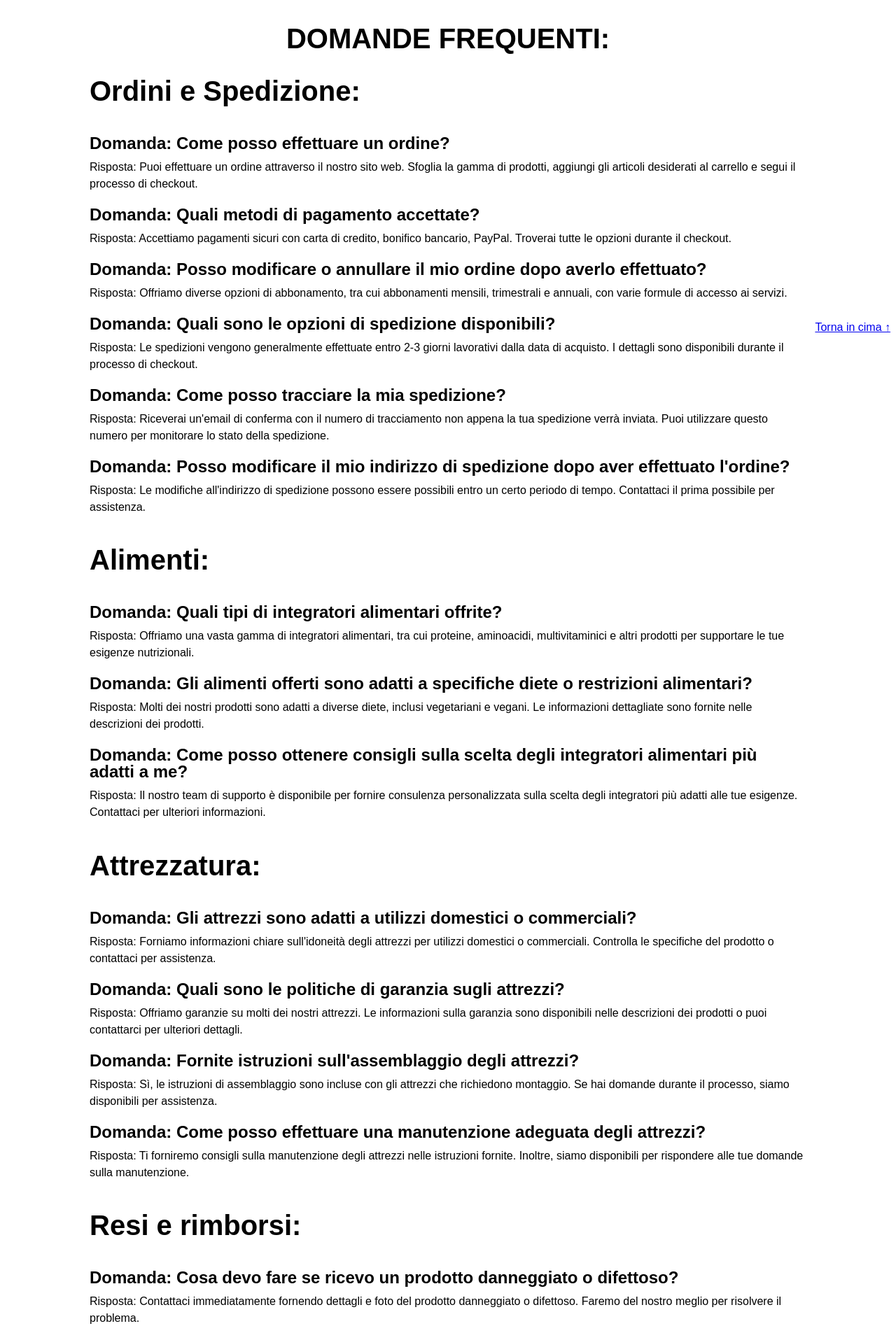
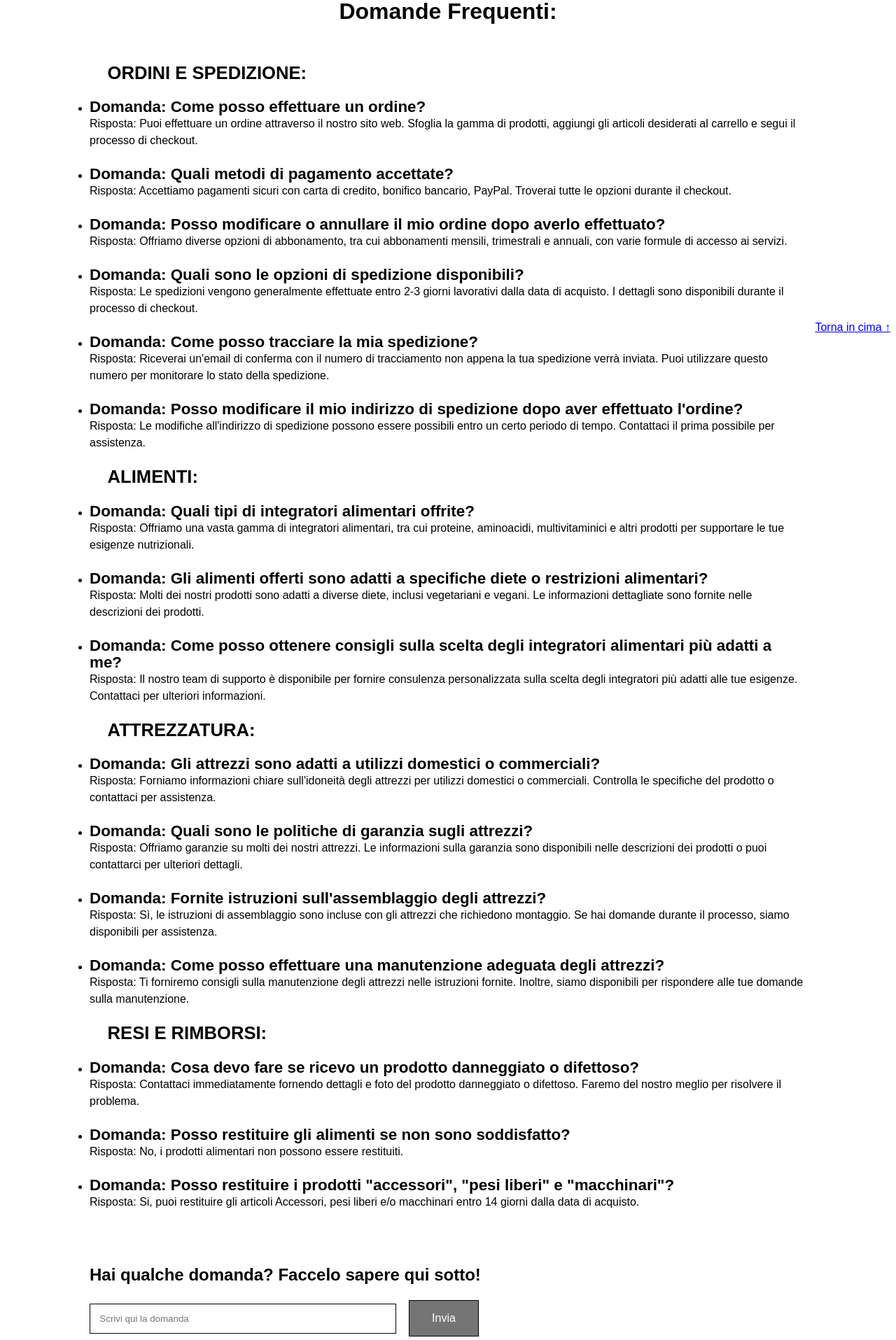
Before and after one commit to TecWeb2024/main, a PHP site: page /faq.html in a window 1280 px wide. Shown: the part 280-2195 px from the top of the page at 70% size. Run offline with PHP 8.4, Linux system fonts and the light colour scheme.

Commit message:
FAQ + CSS

```diff
--- a/faq.html
+++ b/faq.html
@@ -6,7 +6,6 @@
   <meta name="keywords" content="Olympo Fitness, palestra, negozio palestra, FAQ, domande e risposte, pesi liberi , macchinari palestra, macchinari, nutrizione, accessori palestra">
   <meta name="author" content="Olympo Fitness">
   <link rel="stylesheet" href="style.css">
-  <link rel="stylesheet" href="faqStyle.css">
 </head>
 <body>
   <header>
@@ -34,110 +33,122 @@
   <!-- POSSIBILE PAGINA FAQ, da modificare dopo con le nostre informazioni-->
   <main id="content">
 
+  <section id="faq">
+    <h1>Domande Frequenti:</h1>
+
+    <!-- Domande Generali -->
+    <ul>
+    <h2 class="type_Questions">Ordini e Spedizione:</h2>
+
+    <li class="question">
+      <h2>Domanda: Come posso effettuare un ordine?</h2>
+      <p>Risposta: Puoi effettuare un ordine attraverso il nostro sito web. Sfoglia la gamma di prodotti, aggiungi gli articoli desiderati al carrello e segui il processo di checkout.</p>
+    </li>
+
+    <li class="question">
+      <h2>Domanda: Quali metodi di pagamento accettate?</h2>
+      <p>Risposta: Accettiamo pagamenti sicuri con carta di credito, bonifico bancario, PayPal. Troverai tutte le opzioni durante il checkout.</p>
+    </li>
+
+    <li class="question">
+      <h2>Domanda: Posso modificare o annullare il mio ordine dopo averlo effettuato?</h2>
+      <p>Risposta: Offriamo diverse opzioni di abbonamento, tra cui abbonamenti mensili, trimestrali e annuali, con varie formule di accesso ai servizi.</p>
+    </li>
+
+    <li class="question">
+      <h2>Domanda: Quali sono le opzioni di spedizione disponibili?</h2>
+      <p>Risposta: Le spedizioni vengono generalmente effettuate entro 2-3 giorni lavorativi dalla data di acquisto. I dettagli sono disponibili durante il processo di checkout.</p>
+    </li>
+
+    <li class="question">
+      <h2>Domanda: Come posso tracciare la mia spedizione?</h2>
+      <p>Risposta: Riceverai un'email di conferma con il numero di tracciamento non appena la tua spedizione verrà inviata. Puoi utilizzare questo numero per monitorare lo stato della spedizione.</p>
+    </li>
+
+    <li class="question">
+      <h2>Domanda: Posso modificare il mio indirizzo di spedizione dopo aver effettuato l'ordine?</h2>
+      <p>Risposta: Le modifiche all'indirizzo di spedizione possono essere possibili entro un certo periodo di tempo. Contattaci il prima possibile per assistenza.</p>
+    </li>
+
+  </ul>
+
+    <!-- Domande sugli Alimenti -->
+    <ul>
+    <h2 class="type_Questions">Alimenti:</h2>
+
+    <li class="question">
+      <h2>Domanda: Quali tipi di integratori alimentari offrite?</h2>
+      <p>Risposta: Offriamo una vasta gamma di integratori alimentari, tra cui proteine, aminoacidi, multivitaminici e altri prodotti per supportare le tue esigenze nutrizionali.</p>
+    </li>
+
+    <li class="question">
+      <h2>Domanda: Gli alimenti offerti sono adatti a specifiche diete o restrizioni alimentari?</h2>
+      <p>Risposta: Molti dei nostri prodotti sono adatti a diverse diete, inclusi vegetariani e vegani. Le informazioni dettagliate sono fornite nelle descrizioni dei prodotti.</p>
+    </li>
+
+    <li class="question">
+      <h2>Domanda: Come posso ottenere consigli sulla scelta degli integratori alimentari più adatti a me?</h2>
+      <p>Risposta: Il nostro team di supporto è disponibile per fornire consulenza personalizzata sulla scelta degli integratori più adatti alle tue esigenze. Contattaci per ulteriori informazioni.</p>
+    </li>
+
+  </ul>
+
+    <!-- Domande sugli Attrezzi -->
+    <ul>
+    <h2 class="type_Questions">Attrezzatura:</h2>
+
+    <li class="question">
+      <h2>Domanda: Gli attrezzi sono adatti a utilizzi domestici o commerciali?</h2>
+      <p>Risposta: Forniamo informazioni chiare sull'idoneità degli attrezzi per utilizzi domestici o commerciali. Controlla le specifiche del prodotto o contattaci per assistenza.</p>
+    </li>
+
+    <li class="question">
+      <h2>Domanda: Quali sono le politiche di garanzia sugli attrezzi?</h2>
+      <p>Risposta: Offriamo garanzie su molti dei nostri attrezzi. Le informazioni sulla garanzia sono disponibili nelle descrizioni dei prodotti o puoi contattarci per ulteriori dettagli.</p>
+    </li>
+
+    <li class="question">
+      <h2>Domanda: Fornite istruzioni sull'assemblaggio degli attrezzi?</h2>
+      <p>Risposta: Sì, le istruzioni di assemblaggio sono incluse con gli attrezzi che richiedono montaggio. Se hai domande durante il processo, siamo disponibili per assistenza.</p>
+    </li>
+
+    <li class="question">
+      <h2>Domanda: Come posso effettuare una manutenzione adeguata degli attrezzi?</h2>
+      <p>Risposta: Ti forniremo consigli sulla manutenzione degli attrezzi nelle istruzioni fornite. Inoltre, siamo disponibili per rispondere alle tue domande sulla manutenzione.</p>
+    </li>
+
+  </ul>
+
+    <!-- Domande sul Reso -->
+    <ul>
+    <h2 class="type_Questions">Resi e rimborsi:</h2>
+
+    <li class="question">
+      <h2>Domanda: Cosa devo fare se ricevo un prodotto danneggiato o difettoso?</h2>
+      <p>Risposta: Contattaci immediatamente fornendo dettagli e foto del prodotto danneggiato o difettoso. Faremo del nostro meglio per risolvere il problema.</p>
+    </li>
+
+    <li class="question">
+      <h2>Domanda: Posso restituire gli alimenti se non sono soddisfatto?</h2>
+      <p>Risposta: No, i prodotti alimentari non possono essere restituiti.</p>
+    </li>
+
+    <li class="question">
+      <h2>Domanda: Posso restituire i prodotti "accessori", "pesi liberi" e "macchinari"?</h2>
+      <p>Risposta: Si, puoi restituire gli articoli Accessori, pesi liberi e/o macchinari entro 14 giorni dalla data di acquisto.</p>
+    </li>
+
+    </ul>
 
 
-  <div class="faq">
-    <h1 class="title">DOMANDE FREQUENTI:</h1>
+    <div id="ask_Question">
+    <h2>Hai qualche domanda? Faccelo sapere qui sotto!</h2>
+    <form>
+      <input type="text" placeholder="Scrivi qui la domanda" id="question_Input" required>
+      <button type="submit" id="addQuestion">Invia</button>
+    </form>
+    </ul>
 
-    <!-- Domande Generali -->
-    <h1 class="type_questions">Ordini e Spedizione:</h1>
-    <div class="question">
-      <h2>Domanda: Come posso effettuare un ordine?</h2>
-      <p>Risposta: Puoi effettuare un ordine attraverso il nostro sito web. Sfoglia la gamma di prodotti, aggiungi gli articoli desiderati al carrello e segui il processo di checkout.</p>
-    </div>
-
-    <div class="question">
-      <h2>Domanda: Quali metodi di pagamento accettate?</h2>
-      <p>Risposta: Accettiamo pagamenti sicuri con carta di credito, bonifico bancario, PayPal. Troverai tutte le opzioni durante il checkout.</p>
-    </div>
-
-    <div class="question">
-      <h2>Domanda: Posso modificare o annullare il mio ordine dopo averlo effettuato?</h2>
-      <p>Risposta: Offriamo diverse opzioni di abbonamento, tra cui abbonamenti mensili, trimestrali e annuali, con varie formule di accesso ai servizi.</p>
-    </div>
-
-    <div class="question">
-      <h2>Domanda: Quali sono le opzioni di spedizione disponibili?</h2>
-      <p>Risposta: Le spedizioni vengono generalmente effettuate entro 2-3 giorni lavorativi dalla data di acquisto. I dettagli sono disponibili durante il processo di checkout.</p>
-    </div>
-
-    <div class="question">
-      <h2>Domanda: Come posso tracciare la mia spedizione?</h2>
-      <p>Risposta: Riceverai un'email di conferma con il numero di tracciamento non appena la tua spedizione verrà inviata. Puoi utilizzare questo numero per monitorare lo stato della spedizione.</p>
-    </div>
-
-    <div class="question">
-      <h2>Domanda: Posso modificare il mio indirizzo di spedizione dopo aver effettuato l'ordine?</h2>
-      <p>Risposta: Le modifiche all'indirizzo di spedizione possono essere possibili entro un certo periodo di tempo. Contattaci il prima possibile per assistenza.</p>
-    </div>
-
-    <!-- Domande sugli Alimenti -->
-    <h1 class="type_questions">Alimenti:</h1>
-    <div class="question">
-      <h2>Domanda: Quali tipi di integratori alimentari offrite?</h2>
-      <p>Risposta: Offriamo una vasta gamma di integratori alimentari, tra cui proteine, aminoacidi, multivitaminici e altri prodotti per supportare le tue esigenze nutrizionali.</p>
-    </div>
-
-    <div class="question">
-      <h2>Domanda: Gli alimenti offerti sono adatti a specifiche diete o restrizioni alimentari?</h2>
-      <p>Risposta: Molti dei nostri prodotti sono adatti a diverse diete, inclusi vegetariani e vegani. Le informazioni dettagliate sono fornite nelle descrizioni dei prodotti.</p>
-    </div>
-
-    <div class="question">
-      <h2>Domanda: Come posso ottenere consigli sulla scelta degli integratori alimentari più adatti a me?</h2>
-      <p>Risposta: Il nostro team di supporto è disponibile per fornire consulenza personalizzata sulla scelta degli integratori più adatti alle tue esigenze. Contattaci per ulteriori informazioni.</p>
-    </div>
-
-
-
-    <!-- Domande sugli Attrezzi -->
-    <h1 class="type_questions">Attrezzatura:</h1>
-    <div class="question">
-      <h2>Domanda: Gli attrezzi sono adatti a utilizzi domestici o commerciali?</h2>
-      <p>Risposta: Forniamo informazioni chiare sull'idoneità degli attrezzi per utilizzi domestici o commerciali. Controlla le specifiche del prodotto o contattaci per assistenza.</p>
-    </div>
-
-    <div class="question">
-      <h2>Domanda: Quali sono le politiche di garanzia sugli attrezzi?</h2>
-      <p>Risposta: Offriamo garanzie su molti dei nostri attrezzi. Le informazioni sulla garanzia sono disponibili nelle descrizioni dei prodotti o puoi contattarci per ulteriori dettagli.</p>
-    </div>
-
-    <div class="question">
-      <h2>Domanda: Fornite istruzioni sull'assemblaggio degli attrezzi?</h2>
-      <p>Risposta: Sì, le istruzioni di assemblaggio sono incluse con gli attrezzi che richiedono montaggio. Se hai domande durante il processo, siamo disponibili per assistenza.</p>
-    </div>
-
-    <div class="question">
-      <h2>Domanda: Come posso effettuare una manutenzione adeguata degli attrezzi?</h2>
-      <p>Risposta: Ti forniremo consigli sulla manutenzione degli attrezzi nelle istruzioni fornite. Inoltre, siamo disponibili per rispondere alle tue domande sulla manutenzione.</p>
-    </div>
-
-    <!-- Domande sul Reso -->
-    <h1 class="type_questions">Resi e rimborsi:</h1>
-
-    <div class="question">
-      <h2>Domanda: Cosa devo fare se ricevo un prodotto danneggiato o difettoso?</h2>
-      <p>Risposta: Contattaci immediatamente fornendo dettagli e foto del prodotto danneggiato o difettoso. Faremo del nostro meglio per risolvere il problema.</p>
-    </div>
-
-    <div class="question">
-      <h2>Domanda: Posso restituire gli alimenti se non sono soddisfatto?</h2>
-      <p>Risposta: No, i prodotti alimentari non possono essere restituiti.</p>
-    </div>
-
-    <div class="question">
-      <h2>Domanda: Posso restituire i prodotti "accessori", "pesi liberi" e "macchinari"?</h2>
-      <p>Risposta: Si, puoi restituire gli articoli Accessori, pesi liberi e/o macchinari entro 14 giorni dalla data di acquisto.</p>
-    </div>
-
-
-    <div class="ask-question">
-    <h2 class="ask-question">Hai qualche domanda? Faccelo sapere qui sotto!</h2>
-    <form>
-      <input type="text" placeholder="Scrivi qui la domanda" class="question-input" required>
-      <button type="submit">Invia</button>
-    </form>
-    </div>
   </div>
 
   <a href="#" id="buttonToTop">Torna in cima ↑</a>
--- a/faqStyle.css
+++ /dev/null
@@ -1,63 +0,0 @@
-/* Stili per la FAQ */
-.faq {
-    width: 80%;
-    margin: auto;
-    padding: 20px 0;
-    text-align: left;
-  }
-
-.title{
-  text-align: center;
-}
-
-  .faq h1{
-    font-size: 250%;
-    margin-bottom: 5%;
-    margin-top: 5%;
-  }
-
-  .faq h2{
-    font-size: 150%;
-  }
-
-  .question {
-    margin-bottom: 20px;
-  }
-
-  .question h2 {
-    font-weight: bold;
-    margin-bottom: 10px;
-  }
-
-  .question p {
-    margin-bottom: 0;
-  }
-
-
-
-
-
-
-  .ask-question {
-    margin-top: 10%;
-    margin-bottom: 2%;
-  }
-
-  .question-input {
-    width: 300px;
-    padding: 10px;
-    margin-right: 10px;
-    border: 1px solid #ccc;
-  }
-
-  button {
-    padding: 10px 20px;
-    background-color: #333;
-    color: #fff;
-    border: none;
-    cursor: pointer;
-  }
-
-  button:hover {
-    background-color: #555;
-  }
--- a/style.css
+++ b/style.css
@@ -9,7 +9,7 @@
     padding: 0em;
   }
 
-  :root{ /* DA SCEGLIERE */
+  :root{
     --headerBgColor: #757575;
     --headerTextColor: #FFFFFF;
     --bgColor: #FFFFFF;
@@ -33,7 +33,7 @@
   scroll-behavior: smooth;
   }
 
-  /*BODY DA VEDERE*/
+  /*BODY*/
 
   body {
     font-family: Arial, sans-serif;
@@ -49,9 +49,10 @@
     flex: 1;
   }
 
-  .main-content { /*DA VEDERE*/
+  /*
+  .main-content {
     padding: 20px;
-  }
+  }*/
 
   /*HEADER*/
 
@@ -638,8 +639,8 @@
   background-color: #757575;
   margin-top: 1em;
   margin-bottom: 2em;
-  margin-left: 9em;
-  margin-right: 9em;
+  margin-left: 25%;
+  margin-right: 25%;
  }
 
  #contact_Details h2{
@@ -669,14 +670,77 @@
     color: var(--visitedLinkColor);
   }
 
+  /***********
+   *         *
+   *   FAQ   *
+   *         *
+   ***********/
+
+  #faq {
+    width: 80%;
+    margin: auto;
+    text-align: left;
+  }
+
+  #faq h1{
+    font-size: 200%;
+    text-align: center;
+    margin-bottom: 2em;
+    margin-top: 1em;
+  }
+
+  .type_Questions{
+    font-size: 160%;
+    margin-left: 1em;
+    margin-bottom: 1em;
+    text-transform: uppercase;
+  }
+
+  .question{
+    margin-bottom: 1.5em;
+  }
+
+  .question h2{
+    font-weight: bold;
+    font-size: 140%;
+  }
+
+  #ask_Question {
+    margin-top: 5em;
+    margin-bottom: 2em;
+  }
+
+  #ask_Question h2{
+    margin-bottom: 1em;
+
+  }
+
+  #question_Input {
+    width: 40%;
+    padding: 1em;
+    margin-right: 1em;
+    border: 1px solid #000000;
+  }
+
+  #addQuestion{
+    font-size: 100%;
+    padding: 1em 2em;
+    background-color: #757575;
+    color: #FFFFFF;
+    border: 1px solid #000000;
+    cursor: pointer;
+  }
+
+  #addQuestion:hover {
+    background-color: #000000;
+  }
 
 
 
 
 
 
-
-  /*BANNER*/
+  /*BANNER DA VEDERE*/
 
   .banner {
     background-image: url('banner_image.jpg');
```
